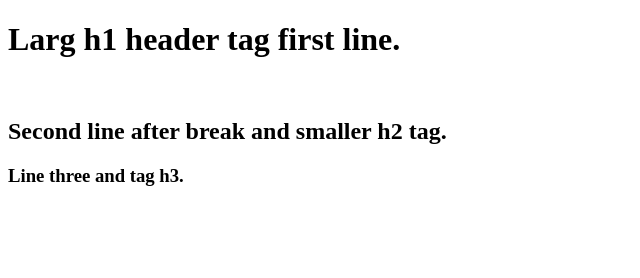
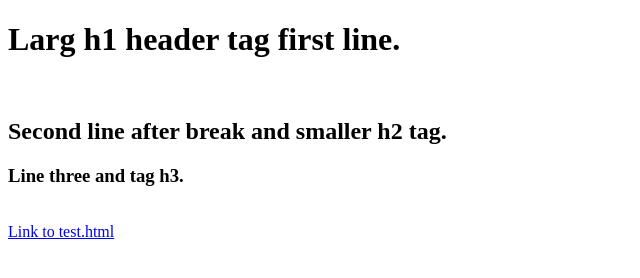
Before and after one commit to alexbryz/alexbryz.github.io, a plain HTML site: page index.html in a window 1280 px wide. Shown: the whole page, without its empty margins (0-640 px from the left). Drawn offline with Linux system fonts and the light colour scheme.

Commit message:
Update index.html

```diff
--- a/index.html
+++ b/index.html
@@ -9,6 +9,6 @@
     <h2>Second line after break and smaller h2 tag.</h2>
     <h3>Line three and tag h3.</h3>
     <br>
-    <a href="test.html">
+    <a href="test.html">Link to test.html </a>
   </body>
 </html>
```
